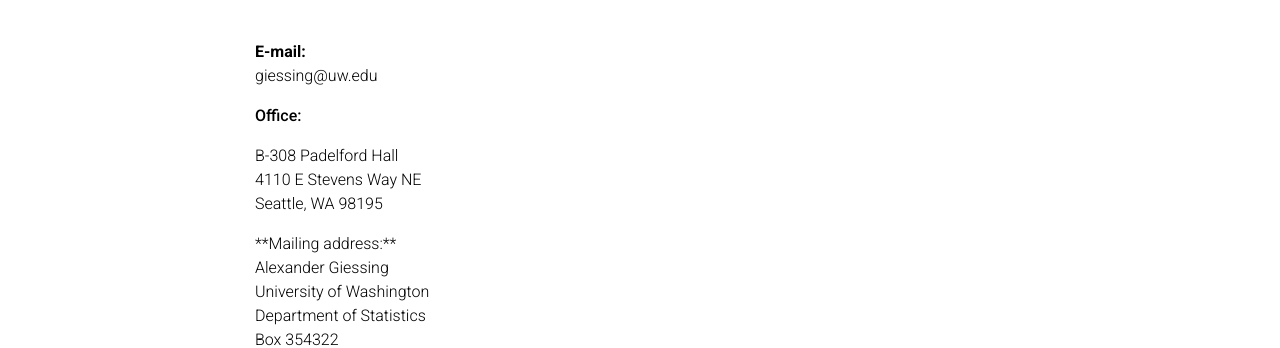
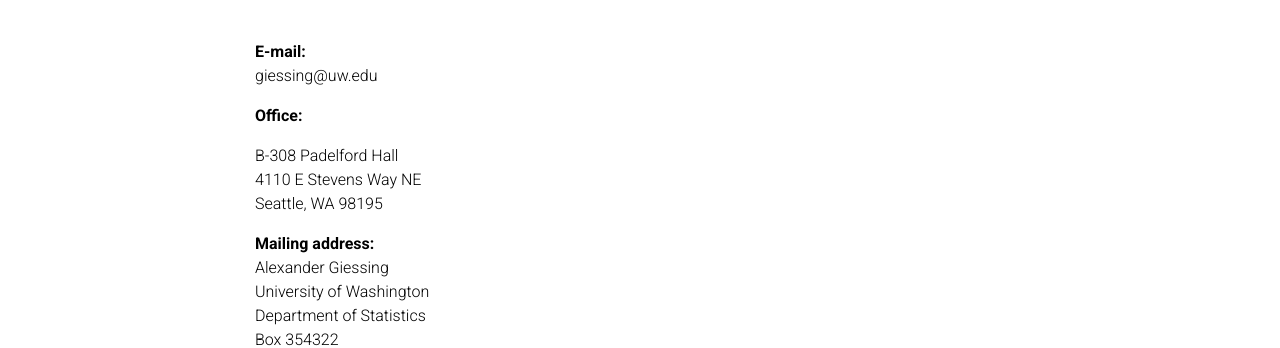
Before and after one commit to agiessing/agiessing.github.io, a Jekyll site: the page built from _pages/contact.md, in a window 1280 px wide. Shown: the part 145-493 px from the top of the page. Built offline with Jekyll 4.4.1, drawn with Linux system fonts in a browser that asks for light colours; comment, search, counter and statistics services are not loaded; a style sheet for code colours, icons or effects is not loaded.

Commit message:
Update contact.md

```diff
--- a/_pages/contact.md
+++ b/_pages/contact.md
@@ -7,15 +7,15 @@
 nav_order: 4
 ---
 
-<p> <span class="font-weight-bold"> E-mail: </span> <br>
+<p> <span class="font-weight-bold">E-mail:</span> <br>
 giessing@uw.edu </p>
 
-**Office:** <br>
+<p> <span class="font-weight-bold">Office:</span> <br>
 <p> B-308 Padelford Hall <br>
 4110 E Stevens Way NE <br>
 Seattle, WA 98195 </p>
 
-<p> **Mailing address:** <br>
+<p> <span class="font-weight-bold">Mailing address:</span> <br>
 Alexander Giessing <br>
 University of Washington <br>
 Department of Statistics <br>
```
